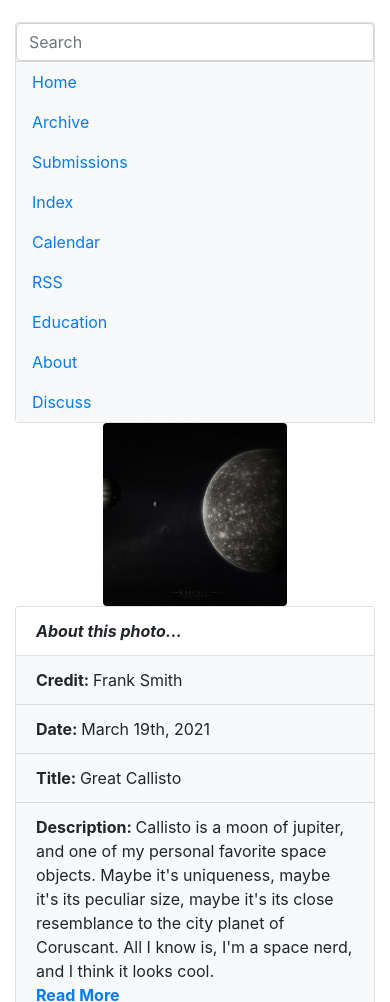
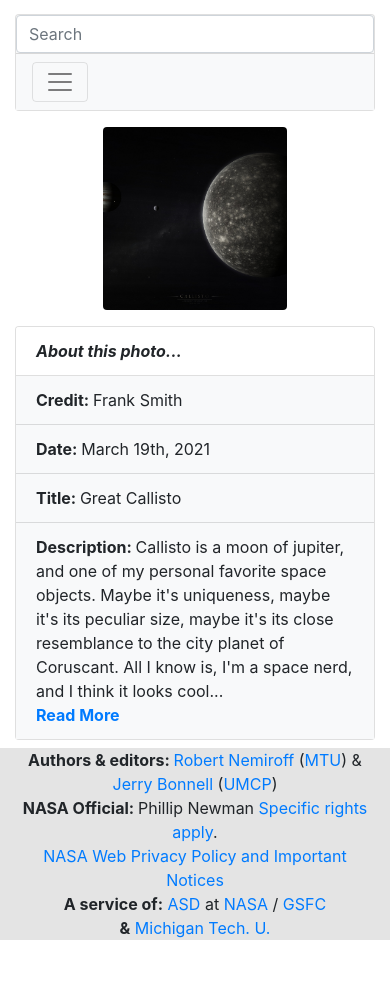
Before and after one commit to FrankSmith22/APOD-Redesign, a website: page index.html in a window 390 px wide. Shown: the part 98-1100 px from the top of the page. After the commit the page ends 1038 px from the top, so only its background shows below. Drawn offline with nearby package versions, Linux system fonts and the light colour scheme.

Commit message:
Added better responsivity to navbar; Added Read More modal for descriptions; Added site footer;

```diff
--- a/css/styles.css
+++ b/css/styles.css
@@ -10,3 +10,7 @@
     /*background-attachment: fixed;*/
     background-position: center;
 }
+
+.footer{
+    background-color: rgb(228, 228, 228);
+}
--- a/index.html
+++ b/index.html
@@ -14,13 +14,13 @@
 
 <body>
     <div class="container-fluid">
-        <div class="row mb-3">
+        <div class="row">
             <div class="col">
                 <h1 class="text-center">Astronomy Picture of the Day</h1>
             </div>
         </div>
         <div class="row">
-            <div class="col-md-3 col-sm-12">
+            <div class="col-md-3 col-sm-12 my-2">
                 <!-- Search and Nav -->
                 <div class="card">
                     <div class="card-header p-0">
@@ -29,6 +29,11 @@
                         </form>
                     </div>
                     <div class="body bg-light">
+                        <div class="navbar navbar-expand-md navbar-light">
+                            <button class="navbar-toggler" type="button" data-toggle="collapse" data-target="#APODNav">
+                                <span class="navbar-toggler-icon"></span>
+                            </button>
+                            <div class="navbar-collapse collapse" id="APODNav">
                                 <div class="nav flex-column">
                                     <a class="nav-link active" href="#">Home</a>
                                     <a class="nav-link" href="#">Archive</a>
@@ -43,11 +48,13 @@
                             </div>
                         </div>
                     </div>
-            <div class="col-md-6 col-sm-12">
+                </div>
+            </div>
+            <div class="col-md-6 col-sm-12 my-2">
                 <!-- Astronomy Picture of the Day -->
                 <div id="APODHolder" class="mx-auto rounded"></div>
             </div>
-            <div class="col-md-3 col-sm-12">
+            <div class="col-md-3 col-sm-12 my-2">
                 <!-- Explanation card -->
                 <div class="card">
                     <div class="card-header bg-white">
@@ -58,7 +65,12 @@
                             <li class="list-group-item bg-light"><b>Credit: </b>Frank Smith</li>
                             <li class="list-group-item bg-light"><b>Date: </b>March 19th, 2021</li>
                             <li class="list-group-item bg-light"><b>Title: </b>Great Callisto</li>
-                            <li class="list-group-item bg-light"><b>Description: </b>Callisto is a moon of jupiter, and one of my personal favorite space objects. Maybe it's uniqueness, maybe it's its peculiar size, maybe it's its close resemblance to the city planet of Coruscant. All I know is, I'm a space nerd, and I think it looks cool.<br /><b><a href="#">Read More</a></b></li>
+                            <li class="list-group-item bg-light"><b>Description: </b>Callisto is a moon of jupiter, and
+                                one of my personal favorite space objects. Maybe it's uniqueness, maybe it's its
+                                peculiar size, maybe it's its close resemblance to the city planet of Coruscant. All I
+                                know is, I'm a space nerd, and I think it looks cool...<br /><b><a href="#"
+                                        data-toggle="modal" data-target="#readMoreModal">Read
+                                        More</a></b></li>
                         </ul>
                     </div>
                 </div>
@@ -66,6 +78,54 @@
         </div>
     </div>
 
+    <footer class="footer text-center">
+        <div class="container">
+            <div class="row">
+                <div class="col">
+                    <b> Authors &amp; editors: </b>
+                    <a href="http://www.phy.mtu.edu/faculty/Nemiroff.html">Robert Nemiroff</a>
+                    (<a href="http://www.phy.mtu.edu/">MTU</a>) &amp;
+                    <a href="https://antwrp.gsfc.nasa.gov/htmltest/jbonnell/www/bonnell.html">Jerry Bonnell</a> (<a
+                        href="http://www.astro.umd.edu/">UMCP</a>)<br>
+                    <b>NASA Official: </b> Phillip Newman
+                    <a href="lib/about_apod.html#srapply">Specific rights apply</a>.<br>
+                    <a href="https://www.nasa.gov/about/highlights/HP_Privacy.html">NASA Web
+                        Privacy Policy and Important Notices</a><br>
+                    <b>A service of:</b>
+                    <a href="https://astrophysics.gsfc.nasa.gov/">ASD</a> at
+                    <a href="https://www.nasa.gov/">NASA</a> /
+                    <a href="https://www.nasa.gov/centers/goddard/">GSFC</a>
+                    <br><b>&amp;</b> <a href="http://www.mtu.edu/">Michigan Tech. U.</a><br>
+                </div>
+            </div>
+        </div>
+
+    </footer>
+
+
+    <!-- Read More Modal -->
+    <div class="modal fade" id="readMoreModal">
+        <div class="modal-dialog">
+            <div class="modal-content">
+                <div class="modal-header">
+                    <div class="modal-title">
+                        Great Callisto
+                    </div>
+                    <button type="button" class="close" data-dismiss="modal" aria-label="Close">
+                        <span aria-hidden="true">&times;</span>
+                    </button>
+                </div>
+                <div class="modal-body">
+                    Callisto is a moon of jupiter, and
+                    one of my personal favorite space objects. Maybe it's uniqueness, maybe it's its
+                    peculiar size, maybe it's its close resemblance to the city planet of Coruscant. All I
+                    know is, I'm a space nerd, and I think it looks cool. So if you happen to be a space lover,
+                    be sure to download this image and all of our others on this site! All downloads are free and
+                    in the highest quality available.
+                </div>
+            </div>
+        </div>
+    </div>
 
     <script src="node_modules/jquery/dist/jquery.slim.min.js"></script>
     <script src="node_modules/popper.js/dist/umd/popper.min.js"></script>
```
Lines whose indentation alone changed are shown as unchanged.
